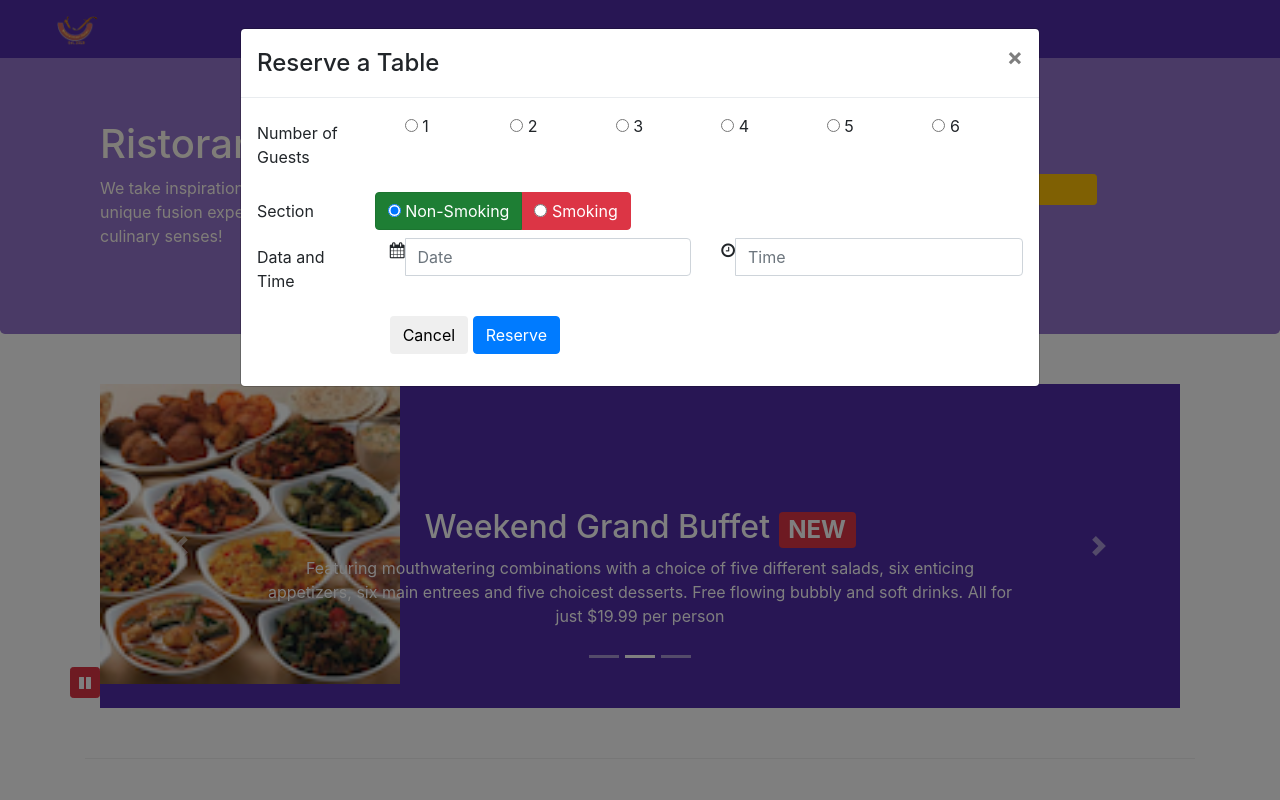
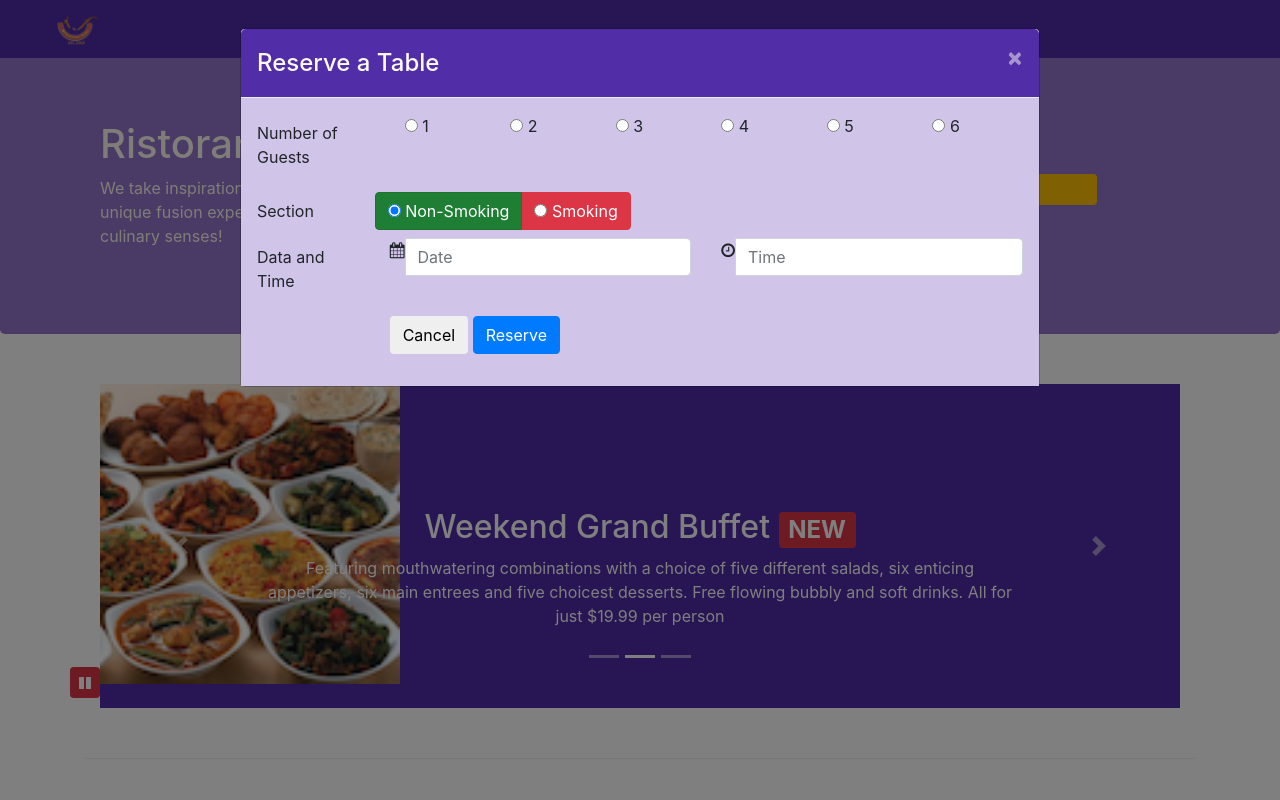
Before and after one commit to hadi20sa/conFusion, a website: page index.html in a window 1280 px wide. Both pictures are taken after a click on the link "Reserve Table". Shown: the top 800 px of the page. Drawn offline with nearby package versions, Linux system fonts and the light colour scheme.

Commit message:
Assignment 4

```diff
--- a/css/styles.less
+++ b/css/styles.less
@@ -2,6 +2,7 @@
 @background-dark: #512DA8;
 @background-light: #9575CD;
 @background-pale: #D1C4E9;
+@color-floralwhite:  #fffaf0;
 
 // Height variables
 @carousel-item-height: 300px;
@@ -71,3 +72,22 @@ body{
     position: absolute;
     bottom: 0px;
 }
+
+
+.modal {
+    .modal-header {
+        background:@background-dark;
+        color: @color-floralwhite;
+        button {
+            color: @color-floralwhite;
+        }
+    }
+
+    .modal-body {
+        background:@background-pale;
+    }
+
+    .modal-footer {
+        background:@background-light;
+    }
+}
--- a/css/styles.scss
+++ b/css/styles.scss
@@ -2,6 +2,7 @@ $lt-gray: #ddd;
 $background-dark: #512DA8;
 $background-light: #9575CD;
 $background-pale: #D1C4E9;
+$color-floralwhite:  #fffaf0;
 
 // Height variables
 $carousel-item-height: 300px;
@@ -70,3 +71,21 @@ body{
     position: absolute;
     bottom: 0px;
 }
+
+.modal {
+    .modal-header {
+        background:$background-dark;
+        color: $color-floralwhite;
+        button {
+            color: $color-floralwhite;
+        }
+    }
+
+    .modal-body {
+        background:$background-pale;
+    }
+
+    .modal-footer {
+        background:$background-light;
+    }
+}
--- a/index.html
+++ b/index.html
@@ -29,7 +29,7 @@
                     <li class="nav-item"><a class="nav-link" href="./contactus.html"><span class="fa fa-address-card fa-lg"></span> Contact</a></li>
                 </ul>
                 <span class="navbar-text">
-                    <a data-toggle="modal" data-target="#loginModal">
+                    <a id="loginLink">
                     <span class="fa fa-sign-in"></span> Login</a>
                 </span>
             </div>
@@ -159,8 +159,7 @@
                 </div>
                 <div class="col-12 col-sm-6">
                     <img src="img/logo.png" class="col-sm-5 img-fluid align-self-center">
-                    <a type="button" class="col-sm-5 btn btn-warning btn-sm"
-                    data-toggle="modal" data-target="#reservetableModal"> Reserve Table</a>
+                    <a id="reserveLink" type="button" class="col-sm-5 btn btn-warning btn-sm"> Reserve Table</a>
                 </div>
             </div>
         </div>
--- a/js/scripts.js
+++ b/js/scripts.js
@@ -12,4 +12,12 @@ $(document).ready(function(){
             $("#carousel-button").children("span").addClass('fa-pause');
         }
     });
+
+    $("#reserveLink").click(function(){
+        $('#reservetableModal').modal('show');
+    });
+
+    $("#loginLink").click(function(){
+        $('#loginModal').modal('show');
+    });
 });
```
Also changed, not shown: css/styles.css.
